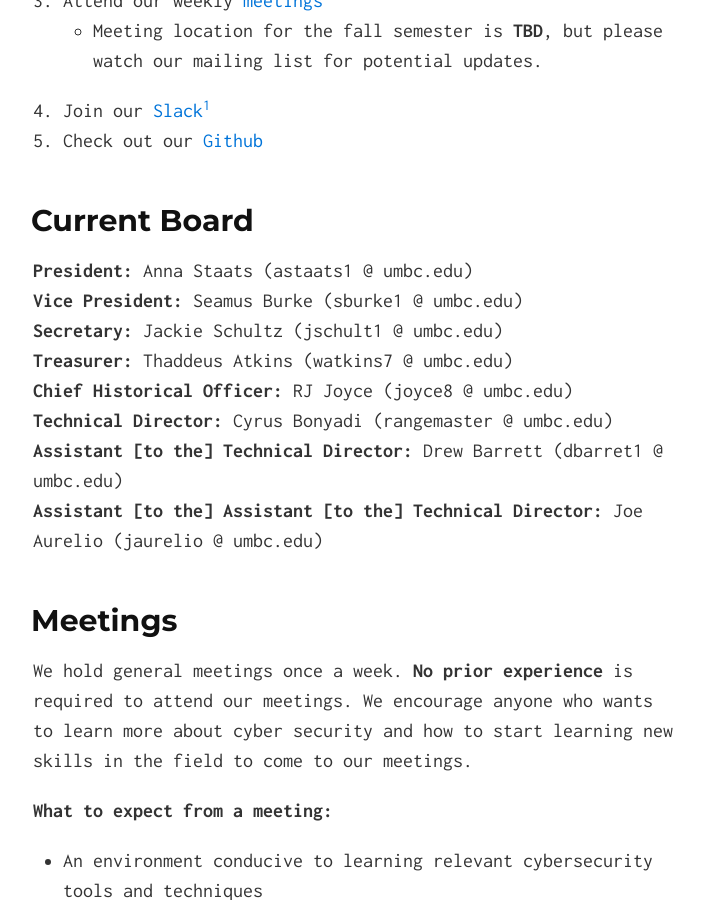
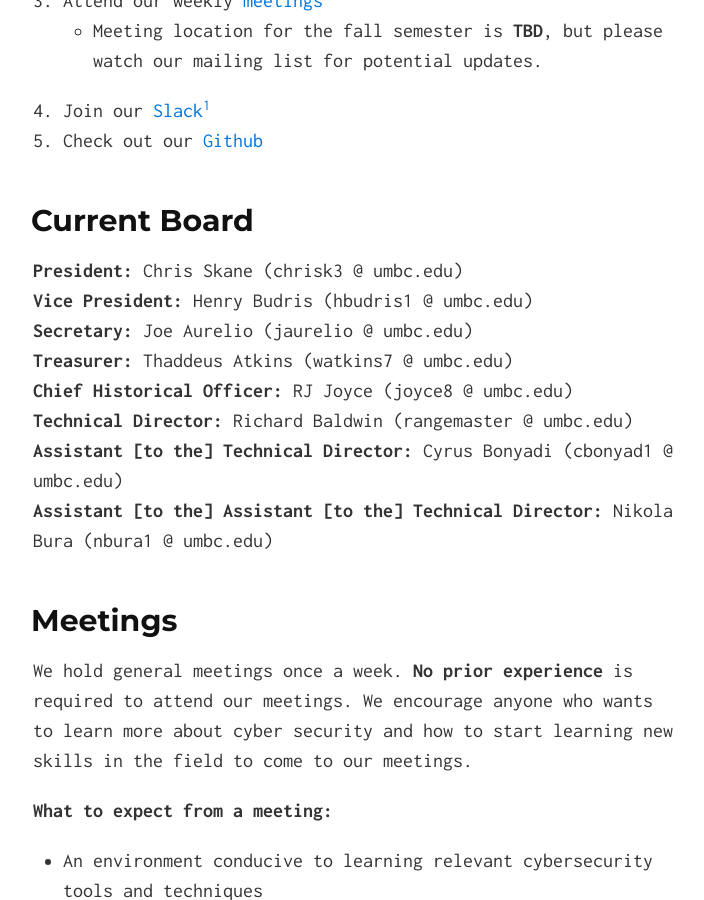
Before and after one commit to UMBCCyberDawgs/umbccyberdawgs.github.io, a Jekyll site: the page built from index.md, in a window 1280 px wide and 900 px high, scrolled down 744 px. Shown: the whole window, without its empty margins (287-991 px from the left). Built offline with Jekyll 4.4.1, drawn with Linux system fonts in a browser that asks for light colours; our own code applies the rules of GitHub Pages for plain Markdown files.

Commit message:
Update index.md

```diff
--- a/index.md
+++ b/index.md
@@ -26,14 +26,14 @@ There are a few things you can do to get involved with the club.
 
 ## Current Board
 
-**President:** Anna Staats (astaats1 @ umbc.edu)
-**Vice President:** Seamus Burke (sburke1 @ umbc.edu)
-**Secretary:** Jackie Schultz (jschult1 @ umbc.edu)
+**President:** Chris Skane (chrisk3 @ umbc.edu)
+**Vice President:** Henry Budris (hbudris1 @ umbc.edu)
+**Secretary:** Joe Aurelio (jaurelio @ umbc.edu)
 **Treasurer:** Thaddeus Atkins (watkins7 @ umbc.edu)
 **Chief Historical Officer:** RJ Joyce (joyce8 @ umbc.edu)
-**Technical Director:** Cyrus Bonyadi (rangemaster @ umbc.edu)
-**Assistant \[to the\] Technical Director:** Drew Barrett (dbarret1 @ umbc.edu)
-**Assistant \[to the\] Assistant \[to the\] Technical Director:** Joe Aurelio (jaurelio @ umbc.edu)
+**Technical Director:** Richard Baldwin (rangemaster @ umbc.edu)
+**Assistant \[to the\] Technical Director:** Cyrus Bonyadi (cbonyad1 @ umbc.edu)
+**Assistant \[to the\] Assistant \[to the\] Technical Director:** Nikola Bura (nbura1 @ umbc.edu)
 
 ## <a name="meetings">Meetings
 
```
